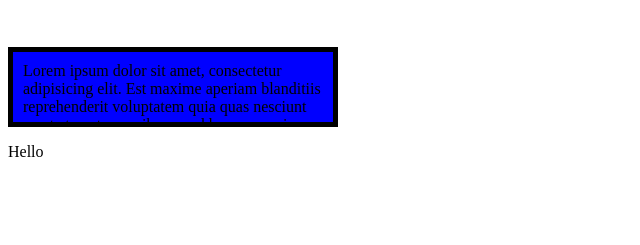
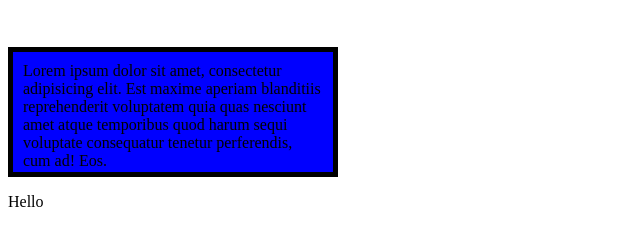
Before and after one commit to mansigandhi5/module2_solution, a plain HTML site: page index.html in a window 1280 px wide. Shown: the part 61-306 px from the top of the page, without its empty margins (0-640 px from the left). Drawn offline with Linux system fonts and the light colour scheme.

Commit message:
Update index.html

```diff
--- a/index.html
+++ b/index.html
@@ -9,9 +9,9 @@
   padding: 10px;
   border: 5px solid black;
   width: 300px;
-  height: 50px;
+  height: 100px;
   margin-top: 50px;
-  overflow: auto;
+
   position:relative
 }
 
```
